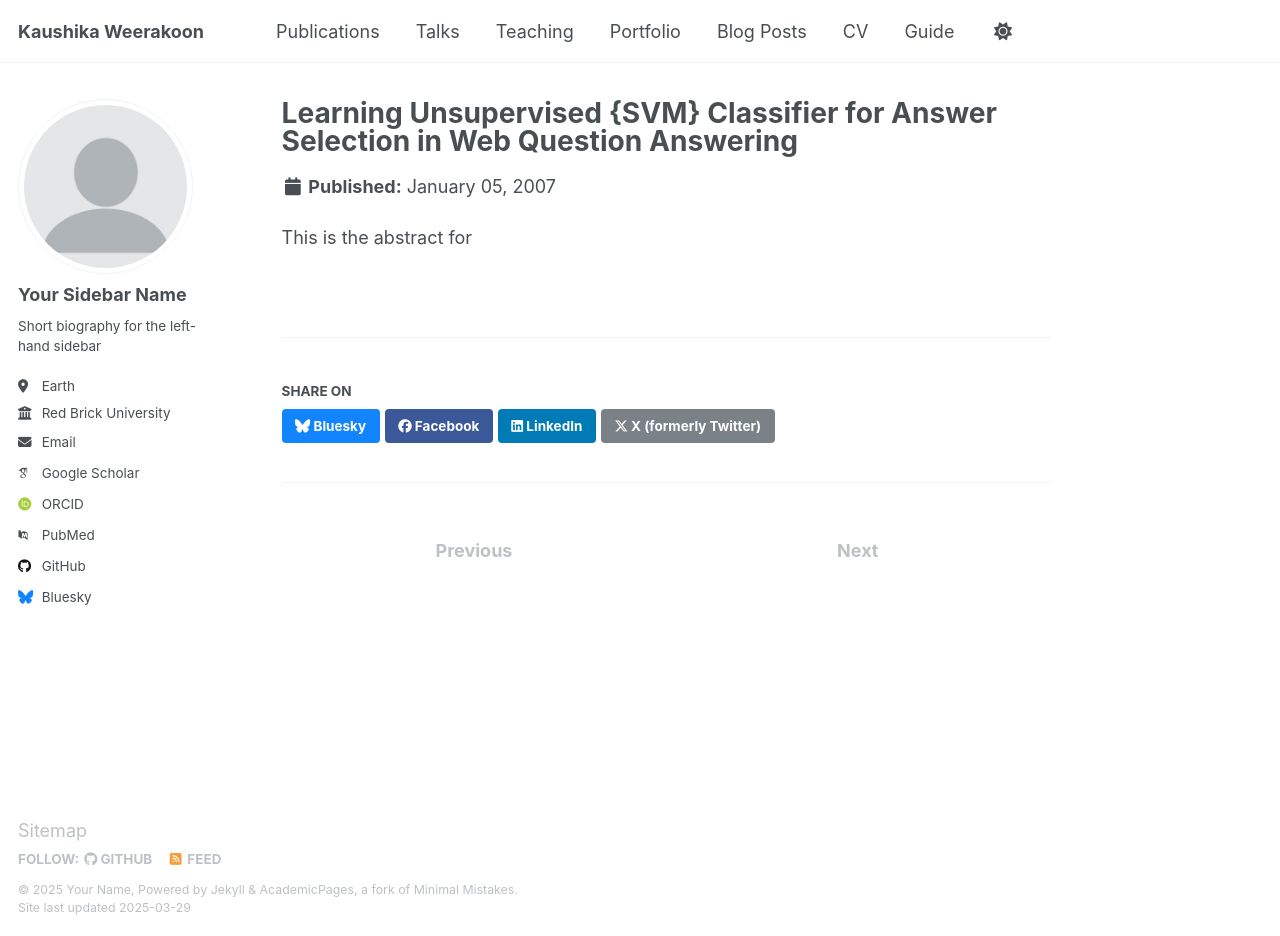
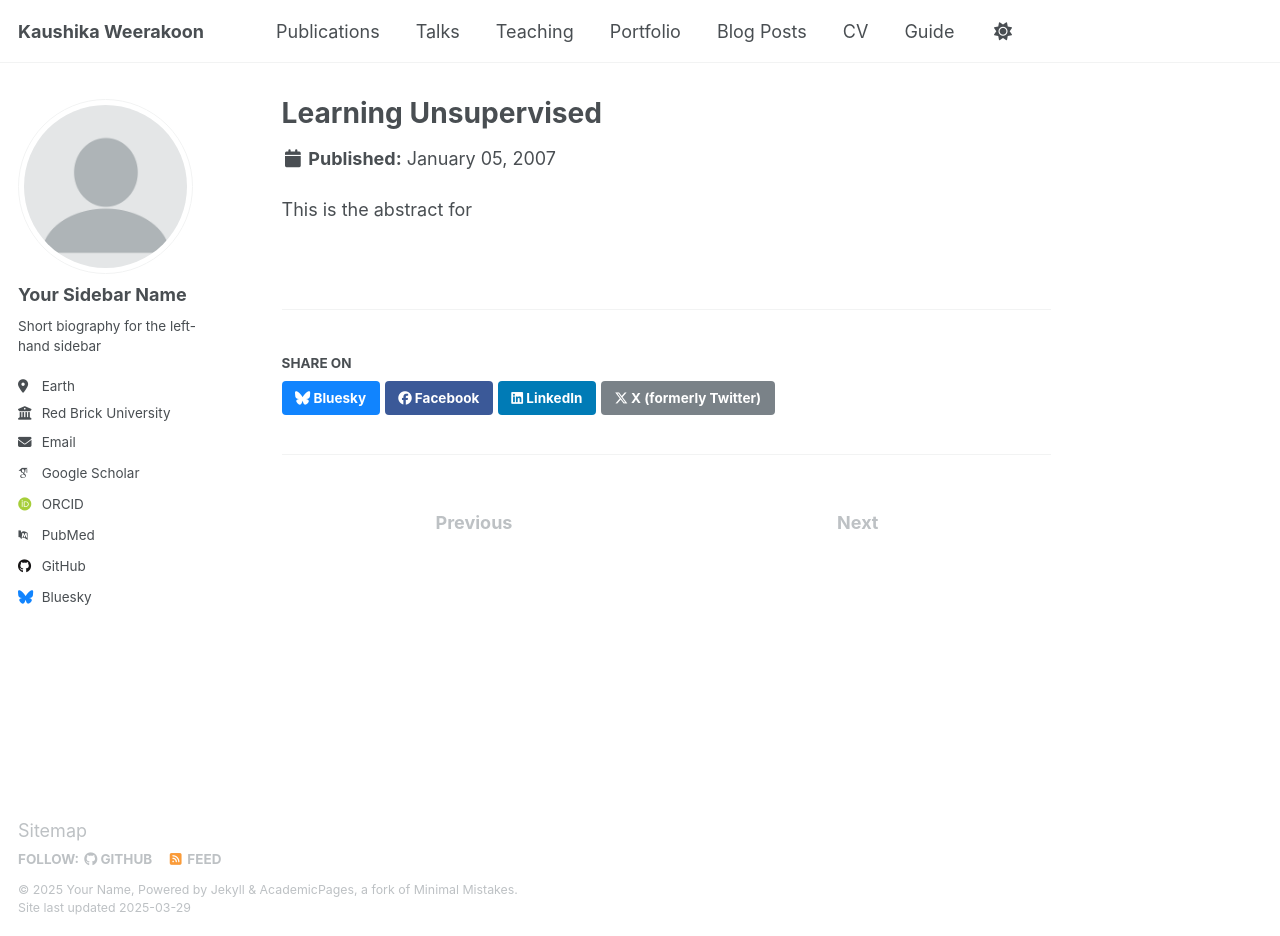
Before and after one commit to kaushikaW/kaushikaW.github.io, a Jekyll site: the page built from _publications/p_1.md, in a window 1280 px wide and 936 px high. Built offline with Jekyll 4.4.1, drawn with Linux system fonts in a browser that asks for light colours; some web fonts are replaced.

Commit message:
Update p_1.md

```diff
--- a/_publications/p_1.md
+++ b/_publications/p_1.md
@@ -1,5 +1,5 @@
 ---
-title: Learning Unsupervised {SVM} Classifier for Answer Selection in Web Question Answering
+title: Learning Unsupervised
 collection: publications
 category: manuscripts
 permalink: wu-EtAl:2007:EMNLP-CoNLL2007
```
